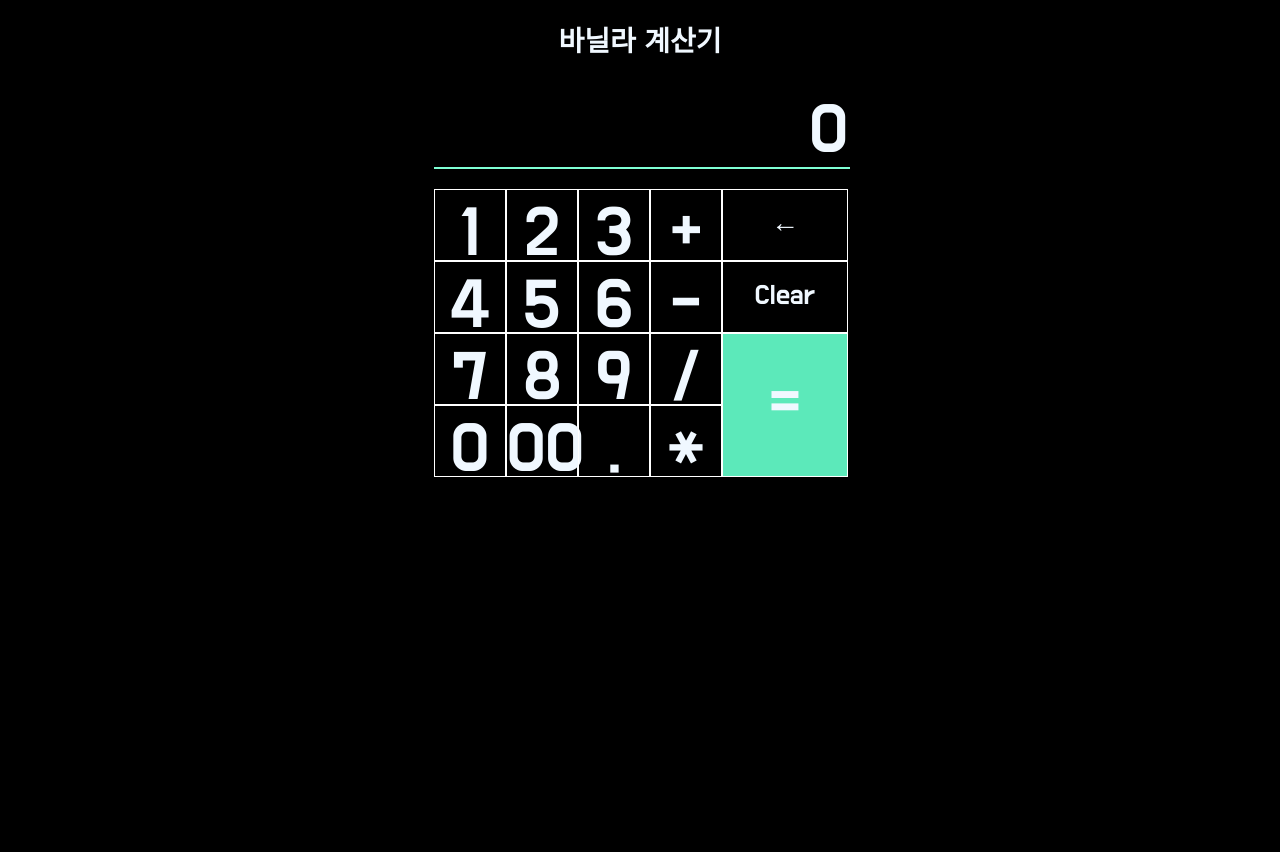
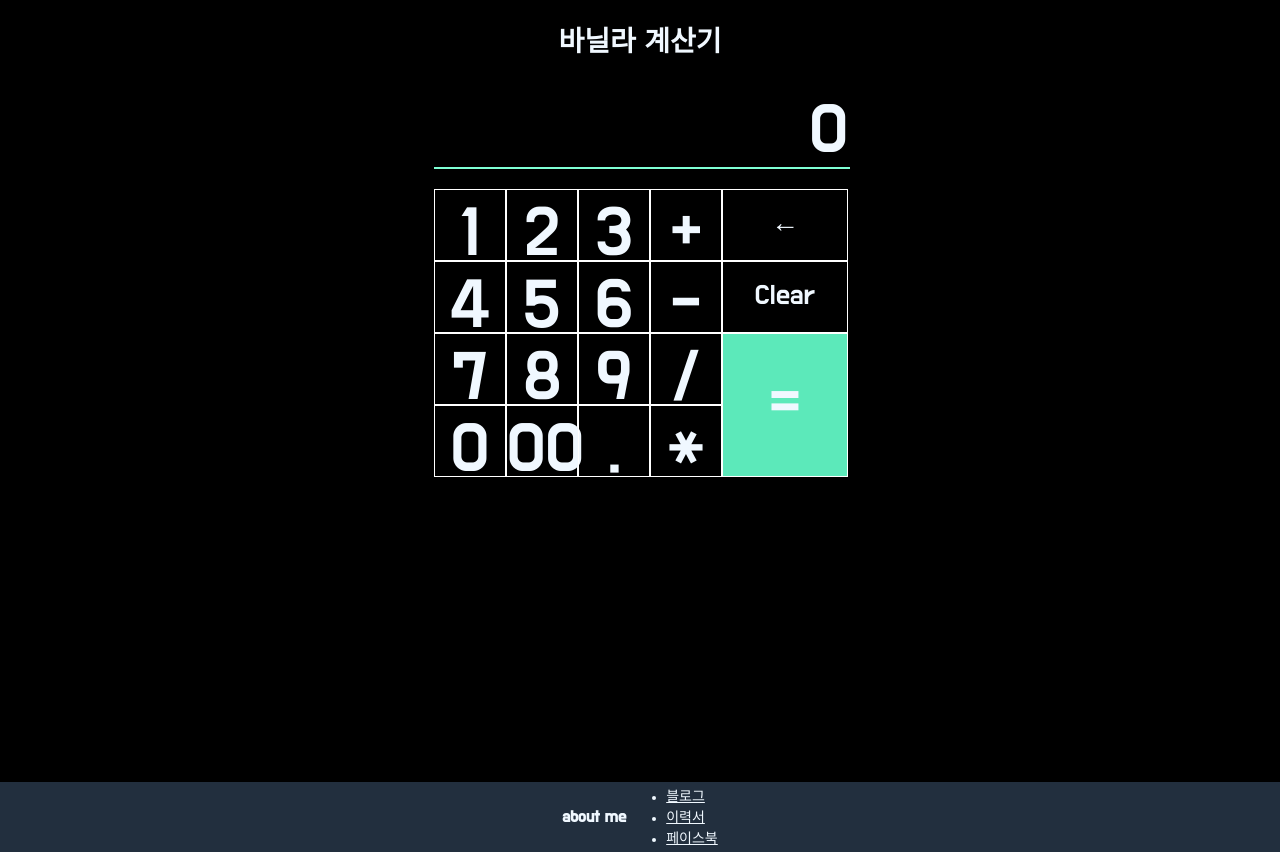
Before and after one commit to Insookim0702/VanillaCalculator, a plain HTML site: page index.html in a window 1280 px wide. Before the commit the page ends 800 px from the top, so only its background shows below. Drawn offline with Linux system fonts and the light colour scheme.

Commit message:
footer 추가

```diff
--- a/index.css
+++ b/index.css
@@ -7,6 +7,7 @@ body {
     color: aliceblue;
     font-family: 'Do Hyeon', sans-serif;
     min-width: 412px;
+    margin: 0;
 }
 
 .alert_bar {
@@ -38,11 +39,9 @@ input {
 }
 
 .calc {
-    /* background-color: aqua; */
-    /* display: grid; */
-    /* grid-template-rows: 1fr, 4fr; */
     padding: 15px;
     max-width: 412px;
+    min-height: 100vh;
     margin: 0 auto;
 }
 
@@ -55,7 +54,6 @@ input {
 .number_box {
     display: grid;
     grid-template-columns: repeat(3, 1fr);
-    /* grid-template-rows: repeat(4, 1fr); */
 }
 
 .text {
@@ -103,6 +101,7 @@ p {
     font-size: 2rem;
     margin: auto 0;
 }
+
 .expression {
     width: 412px;
     text-align: left;
@@ -110,7 +109,27 @@ p {
     word-break: break-all;
 }
 
+a {
+    color: aliceblue;
+}
+
+footer {
+    display: flex;
+    justify-content: center;
+    align-items: center;
+    height: 5rem;
+    background: #222f3e;
+    color: aliceblue;
+}
+
 @media (min-width: 1024px) {
+    .calc {
+        padding: 15px;
+        max-width: 412px;
+        min-height: 84vh;
+        margin: 0 auto;
+    }
+
     .text:hover {
         background-color: aquamarine;
         color: black;
@@ -120,4 +139,13 @@ p {
         background-color: white;
         color: black;
     }
+
+    footer {
+        display: flex;
+        justify-content: center;
+        align-items: center;
+        height: 5rem;
+        background: #222f3e;
+        color: aliceblue;
+    }
 }
--- a/index.html
+++ b/index.html
@@ -53,7 +53,14 @@
                 </div>
             </div>
         </div>
-
+        <footer>
+            <h3>about me</h3>
+            <ul>
+                <li><a href="">블로그</a></li>
+                <li><a href="">이력서</a></li>
+                <li><a href="">페이스북</a></li>
+            </ul>
+        </footer>
         <script src="index.js"></script>
     </body>
 </html>
```
